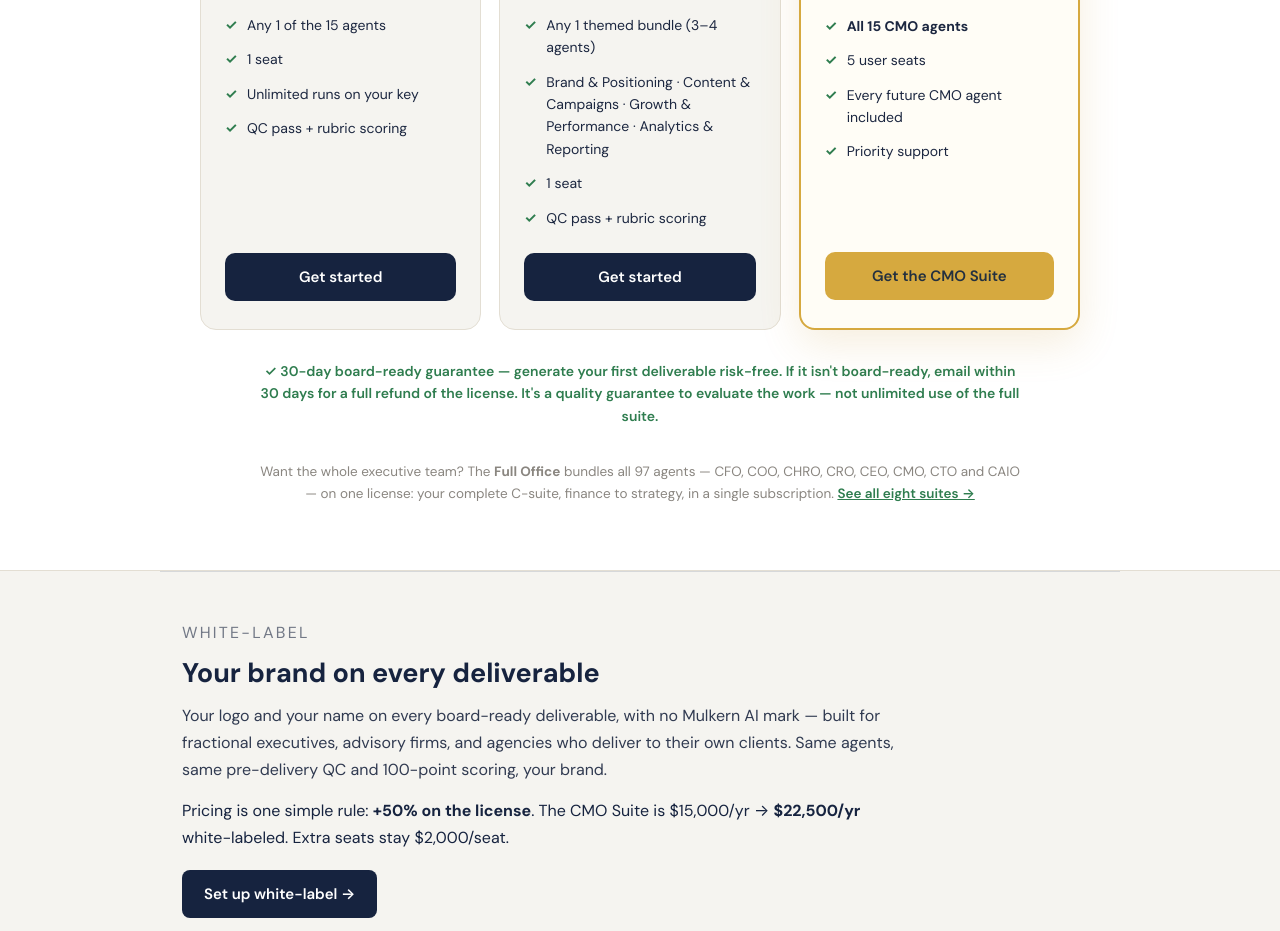
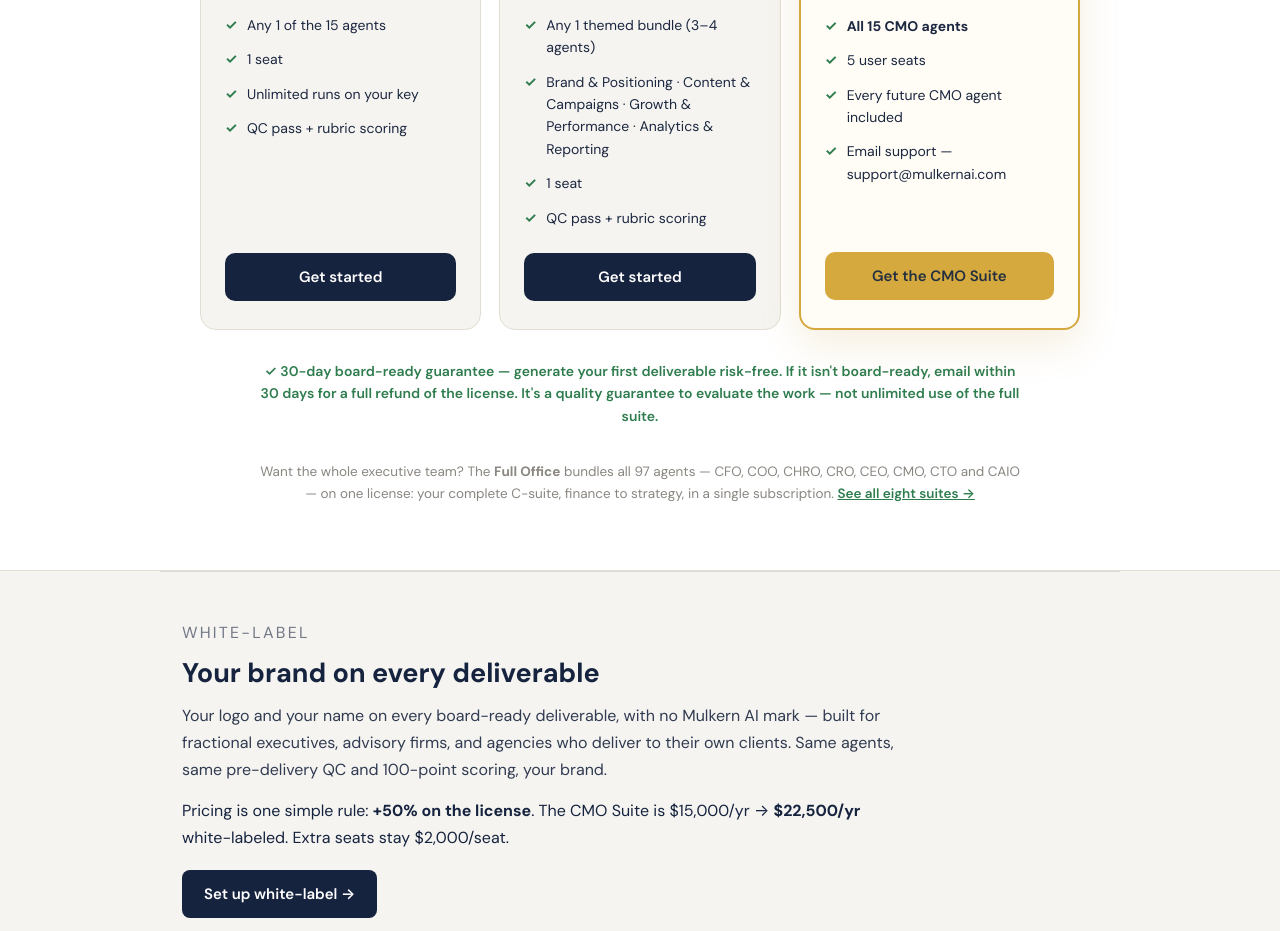
Before and after one commit to mpmulkern/the-fractional-cmo, a plain HTML site: page index.html in a window 1280 px wide. Shown: the part 5160-6091 px from the top of the page. Drawn offline with Linux system fonts and the light colour scheme.

Commit message:
Replace Priority support with Email support in suite-tier list (no support tier exists; matches CAIO wording)

```diff
--- a/index.html
+++ b/index.html
@@ -225,7 +225,7 @@
     </div>
     <div class="tier feat">
       <div class="tag">Most popular</div><div class="tname">CMO Suite</div><div class="price">$15,000<small> /yr</small></div><div class="terms">5 seats included · +$2,000/seat</div>
-      <ul><li><b>All 15 CMO agents</b></li><li>5 user seats</li><li>Every future CMO agent included</li><li>Priority support</li></ul>
+      <ul><li><b>All 15 CMO agents</b></li><li>5 user seats</li><li>Every future CMO agent included</li><li>Email support &mdash; support@mulkernai.com</li></ul>
       <a class="buy" href="https://buy.stripe.com/7sYdR9gAlfnM6qM0NP3VC1O" target="_blank" rel="noopener noreferrer">Get the CMO Suite</a>
     </div>
   </div>
```
